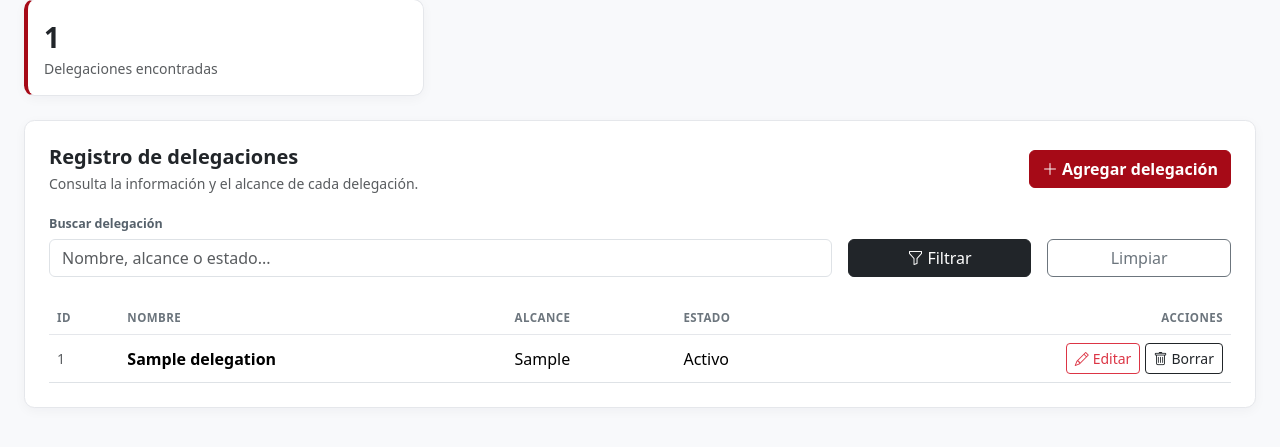
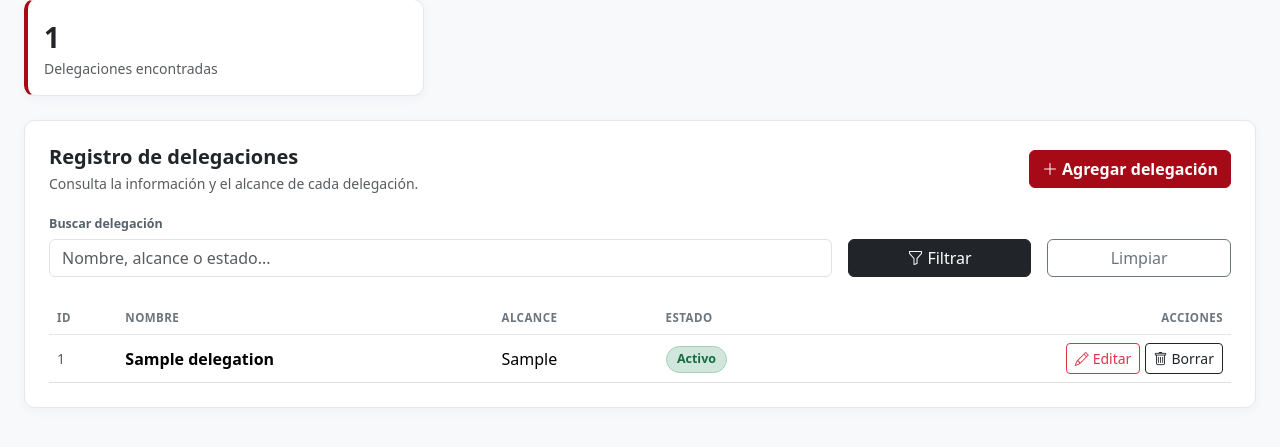
Before and after one commit to Franxescoo/Proyecto_Muni, a Django app: page /organization/delegations/ in a window 1280 px wide. Shown: the part 319-766 px from the top of the page. Run offline with Django 5.2, Linux system fonts and the light colour scheme; a user stored in the database is signed in; tables that the repository leaves empty hold one stand-in row (values such as "Sample post"); some libraries are stand-ins or nearby versions.

Commit message:
Color-code active and inactive status badges

```diff
--- a/templates/organization/delegation_list.html
+++ b/templates/organization/delegation_list.html
@@ -55,7 +55,7 @@
                         <td class="text-muted small">{{ delegation.delegation_id }}</td>
                         <td class="fw-semibold">{{ delegation.name }}</td>
                         <td>{{ delegation.scope|default:"—" }}</td>
-                        <td><span class="status status-muted">{{ delegation.status|default:"Sin estado" }}</span></td>
+                        <td><span class="status-pill {% if delegation.status == 'Activo' %}status-active{% elif delegation.status == 'Inactivo' %}status-inactive{% elif delegation.status == 'Licencia' and 'delegation' == 'employee' %}status-leave{% else %}status-muted{% endif %}">{{ delegation.status|default:"Sin estado" }}</span></td>
                         <td class="text-end">
  {% if perms.organization.change_delegation %}<a class="btn btn-sm btn-outline-danger" href="{% url 'organization:delegation_edit' delegation.pk %}" data-organization-modal><i class="bi bi-pencil me-1"></i>Editar</a>{% endif %}
  {% if perms.organization.delete_delegation %}<form method="post" action="{% url 'organization:delegation_delete' delegation.pk %}" class="d-inline">{% csrf_token %}<button type="submit" class="btn btn-sm btn-outline-dark" data-organization-delete data-item-label="delegación {{ delegation.name|escape }}"><i class="bi bi-trash me-1"></i>Borrar</button></form>{% endif %}
```
